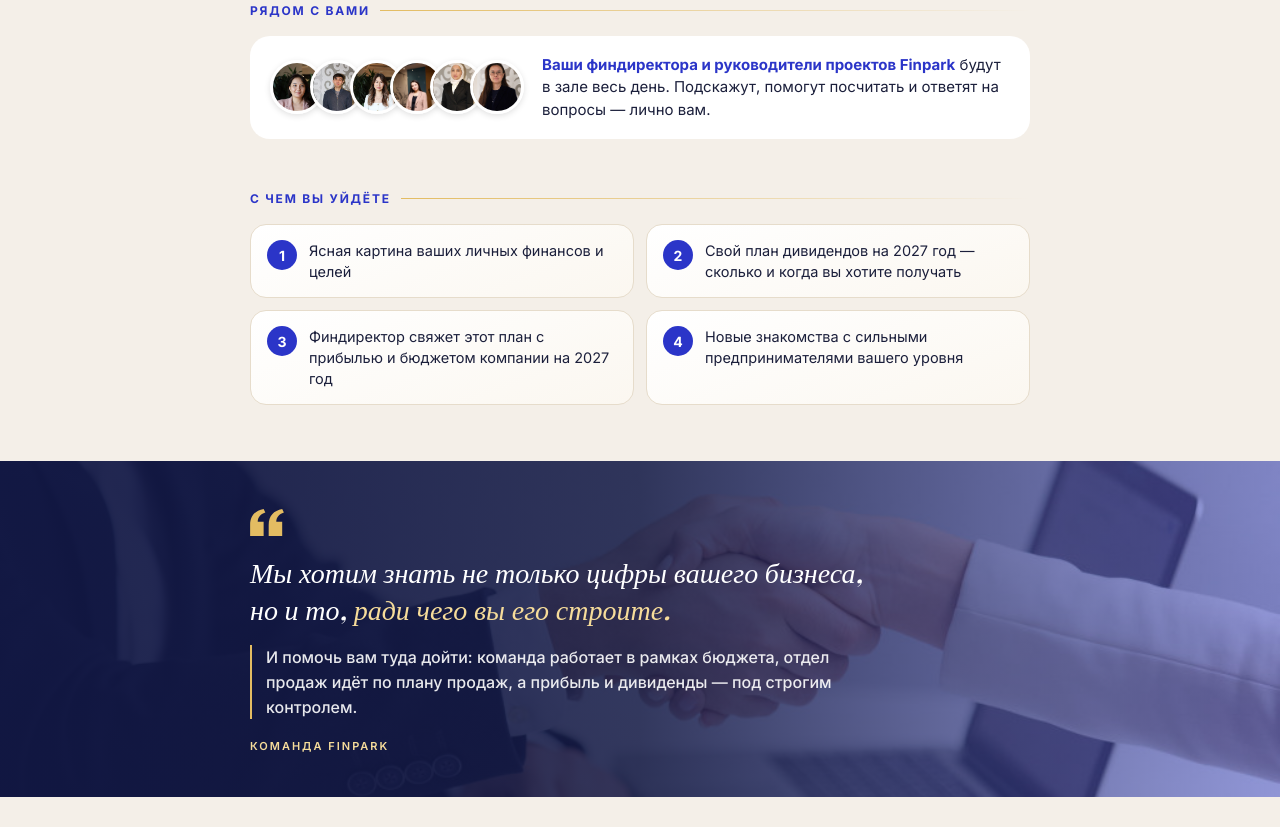
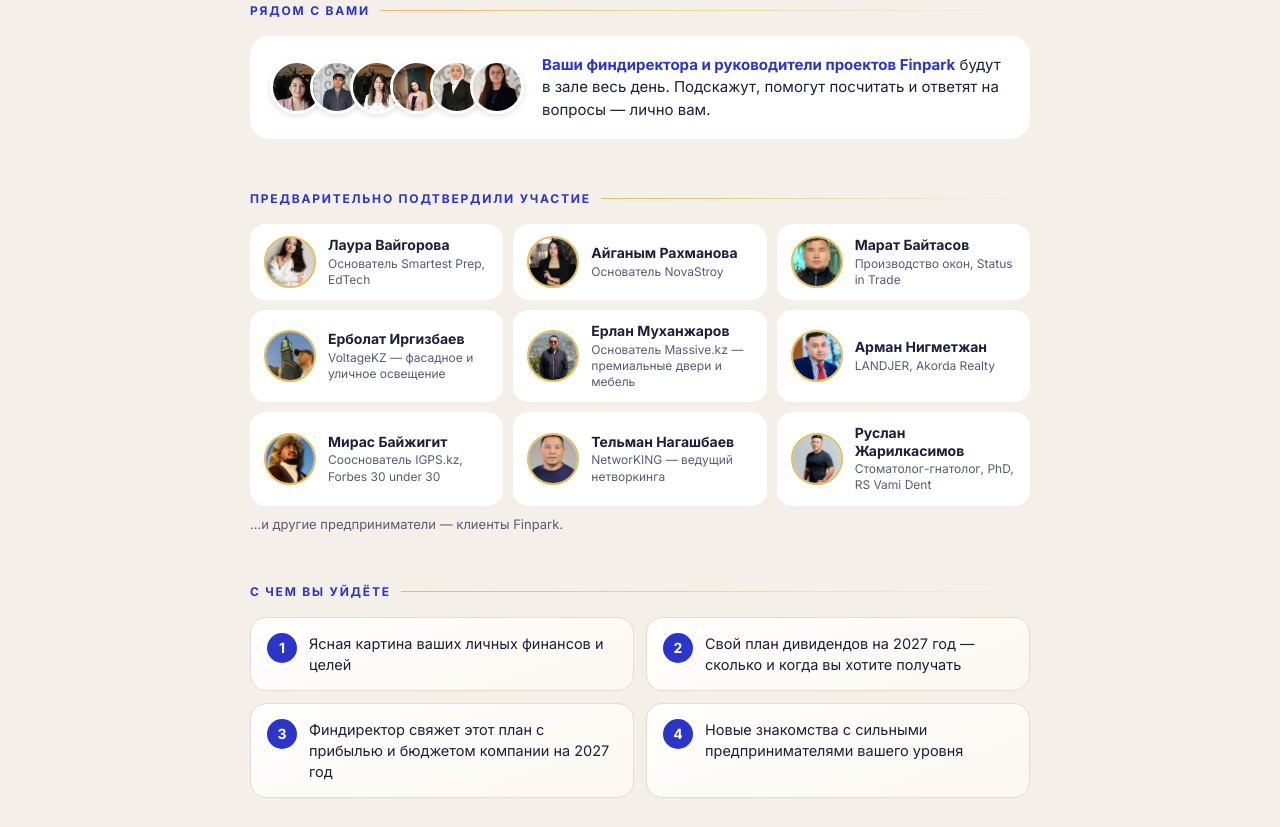
Before and after one commit to Finparkceo/finpark-invite, a plain HTML site: page index.html in a window 1280 px wide. Shown: the part 1935-2762 px from the top of the page. Drawn offline with nearby package versions, Linux system fonts and the light colour scheme; a web font is replaced by a local one.

Commit message:
Блок «Предварительно подтвердили участие», «Вместо сувенира»
Co-Authored-By: Claude Opus 5.5 <noreply@anthropic.com>

```diff
--- a/index.html
+++ b/index.html
@@ -152,6 +152,13 @@ footer a{color:var(--gold2);text-decoration:none}
 }
 .gift{display:flex;align-items:center;gap:12px;margin-top:12px;background:linear-gradient(90deg,#F6DC9A,#E3BC62);color:#121845;border-radius:14px;padding:12px 16px;font-size:15px;line-height:1.4;box-shadow:0 6px 20px rgba(227,188,98,.3)}
 .gift svg{flex:none}.gift b{font-weight:800}
+.guests{display:grid;grid-template-columns:repeat(3,1fr);gap:10px}
+.g{background:#fff;border-radius:16px;padding:12px 14px;display:flex;gap:12px;align-items:center;min-width:0}
+.g img{width:52px;height:52px;border-radius:50%;object-fit:cover;flex:none;border:2px solid #E3BC62}
+.g div{min-width:0}.g b{display:block;font-size:14px;line-height:1.25;color:#1B1F3B}
+.g span{display:block;font-size:12px;line-height:1.35;color:#565B78;margin-top:2px}
+.gnote{margin-top:10px;font-size:13px;color:#565B78}
+@media (max-width:640px){.guests{grid-template-columns:1fr}}
 </style>
 </head>
 <body>
@@ -170,7 +177,7 @@ footer a{color:var(--gold2);text-decoration:none}
   <div class="wrap">
     <div class="logo"><b>%</b> Finpark</div>
     <div class="tag">Новогоднее приглашение · только для постоянных клиентов Finpark</div>
-    <h1>Вместо термоса —<br>разговор о <em>самом важном</em></h1>
+    <h1>Вместо сувенира —<br>разговор о <em>самом важном</em></h1>
     <p class="lead">Мы решили не дарить вам ещё одну кружку с логотипом. Мы дарим вам день о ваших деньгах: как работает прибыль в бизнесе, как растёт ваш личный капитал и сколько дивидендов вы хотите получать в 2027 году.</p>
     <div class="meta">
       <div><small>Дата</small><span>15 января 2027<br>пятница</span></div>
@@ -215,6 +222,12 @@ footer a{color:var(--gold2);text-decoration:none}
     <div class="faces"><img src="img/t4.jpg" alt=""><img src="img/t1.jpg" alt=""><img src="img/t6.jpg" alt=""><img src="img/t2.jpg" alt=""><img src="img/t8.jpg" alt=""><img src="img/t9.jpg" alt=""></div>
     <p><b>Ваши финдиректора и руководители проектов Finpark</b> будут в зале весь день. Подскажут, помогут посчитать и ответят на вопросы — лично вам.</p>
   </div>
+</div></section>
+
+<section class="blk"><div class="wrap">
+  <h2>Предварительно подтвердили участие</h2>
+  <div class="guests"><div class="g"><img src="img/g2.jpg" alt=""><div><b>Лаура Вайгорова</b><span>Основатель Smartest Prep, EdTech</span></div></div><div class="g"><img src="img/g3.jpg" alt=""><div><b>Айганым Рахманова</b><span>Основатель NovaStroy</span></div></div><div class="g"><img src="img/g4.jpg" alt=""><div><b>Марат Байтасов</b><span>Производство окон, Status in Trade</span></div></div><div class="g"><img src="img/g5.jpg" alt=""><div><b>Ерболат Иргизбаев</b><span>VoltageKZ — фасадное и уличное освещение</span></div></div><div class="g"><img src="img/g6.jpg" alt=""><div><b>Ерлан Муханжаров</b><span>Основатель Massive.kz — премиальные двери и мебель</span></div></div><div class="g"><img src="img/g7.jpg" alt=""><div><b>Арман Нигметжан</b><span>LANDJER, Akorda Realty</span></div></div><div class="g"><img src="img/g8.jpg" alt=""><div><b>Мирас Байжигит</b><span>Сооснователь IGPS.kz, Forbes 30 under 30</span></div></div><div class="g"><img src="img/g9.jpg" alt=""><div><b>Тельман Нагашбаев</b><span>NetworKING — ведущий нетворкинга</span></div></div><div class="g"><img src="img/g10.jpg" alt=""><div><b>Руслан Жарилкасимов</b><span>Стоматолог-гнатолог, PhD, RS Vami Dent</span></div></div></div>
+  <p class="gnote">…и другие предприниматели — клиенты Finpark.</p>
 </div></section>
 
 <section class="blk"><div class="wrap">
```
Also changed, not shown: img/g10.jpg (added), img/g2.jpg (added), img/g3.jpg (added), img/g4.jpg (added), img/g5.jpg (added), img/g6.jpg (added), img/g7.jpg (added), img/g8.jpg (added), img/g9.jpg (added), img/game.jpg (added).
